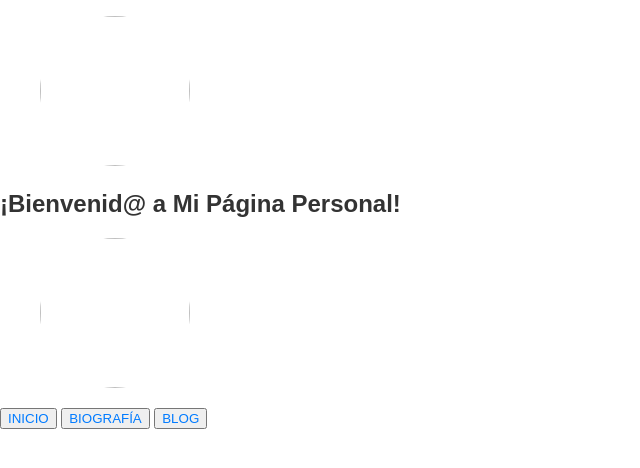
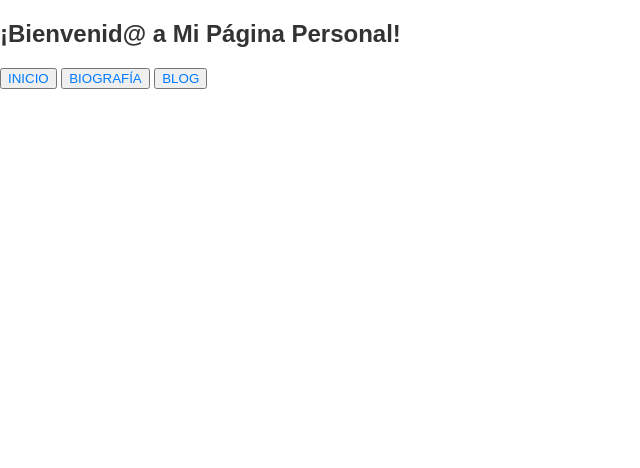
Before and after one commit to Xiomy0316/My-personal-blog, a website: page src/Index.html in a window 1280 px wide. Shown: the whole page, without its empty margins (0-640 px from the left). Drawn offline with Linux system fonts and the light colour scheme.

Commit message:
Secondary (#2)
* Se cambia nombre de la carpeta Index.css por style.css

* Se crea carpeta Images/ para albergar las imagenes del proyecto

* Se elimina Index.css y se reemplaza por style.css

* Se modifica Index.html agregando más botones al código, estos conduciran a inicio, bibliografia y blog

* Se agrega Index2.html para albergar codigo de inicio

* Se agrega Index3.html para albergar codigo
de Biografía

* Se agrega Index4.html para albergar codigo
de Blog

* Se modifica etiqueta title en Index.html

* Se organiza codigo para mayor legibilidad

* Se agrega codigo de inicio

* Se agrega codigo de biografia

* Se corrigen etiquetas de id y class en Index2.html

* Se corrige etiqueta de div class en Index3.html

* Se agrega codigo de blog

* Se comienzan a agregar estilos

* Se corrige id de la etiqueta section

* Se completa biografia, se elimina boton aceptar y se renombra id de boton cancelar

* Se escribe parrafo de bienvenida, se elimina el boton aceptar y se reemplaza el boton cancelar por volver, junto con sus etiquetas

* Se reemplaza boton cancelar por volver

* Cambio de etiqueta h2

* Creación del contenido del blog

* Terminación de ajustes

* Se quita etiqueta img en src/Index.html

```diff
--- a/src/Index.html
+++ b/src/Index.html
@@ -17,13 +17,11 @@
         <section class="welcome" id="welcome">
             <div class="container-presentation">
                 <figure class="background">
-                    <img>
                 </figure>
                 <div class="text">
                     <h1>¡Bienvenid@ a Mi Página Personal!</h1>
                 </div>
                 <figure class="logo1">
-                    <img />
                 </figure>
                 <button id="home" target="_self"><a href="./index2.html">INICIO</a></button>
                 <button id="biography" target="_self"><a href="./index3.html">BIOGRAFÍA</a></button>
```
